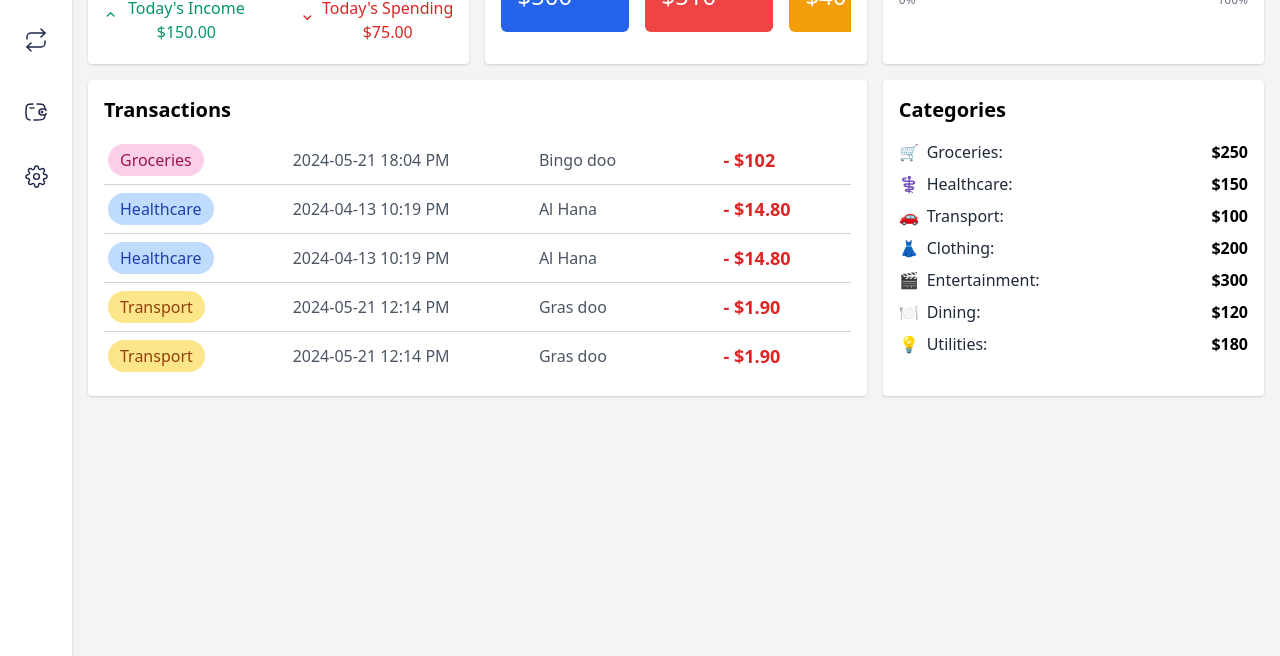
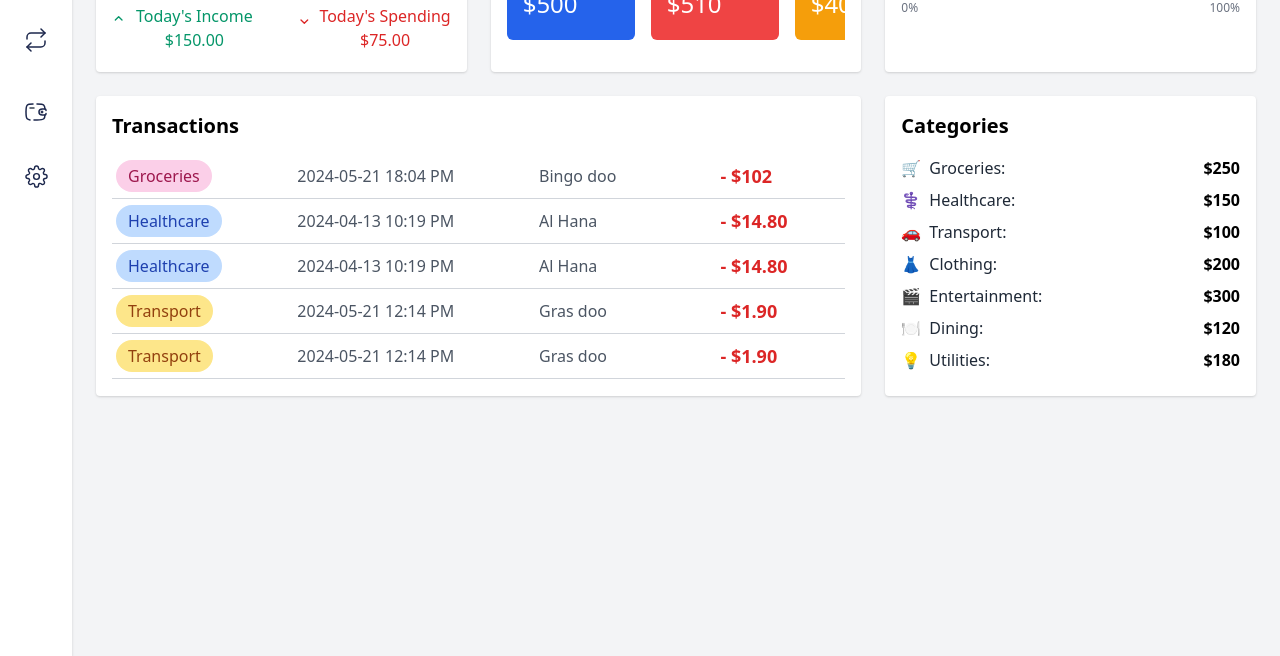
Before and after one commit to OAuth2withJWT/client-application, a plain HTML site: page views/index.html in a window 1280 px wide. Shown: the part 144-800 px from the top of the page. Drawn offline with nearby package versions, Linux system fonts and the light colour scheme.

Commit message:
Some changes

```diff
--- a/views/index.html
+++ b/views/index.html
@@ -34,7 +34,7 @@
 
 </head>
 
-<body class="flex h-full w-full overflow-hidden">
+<body class="flex flex-col h-full w-full overflow-hidden">
 
     <div class="h-screen w-screen flex bg-gray-100">
         <!-- Container -->
@@ -110,9 +110,10 @@
         </aside>
 
 
-        <div class="flex flex-col flex-grow p-4 space-y-4">
+        <div class="flex flex-col flex-grow">
             <!-- Content Container -->
-            <div class="grid grid-cols-2 md:grid-cols-3 gap-4">
+            <div class="p-6">
+            <div class="grid grid-cols-2 md:grid-cols-3 gap-6">
 
                 <!-- Balance Container -->
                 <div class="bg-white p-4 rounded shadow h-48">
@@ -121,15 +122,15 @@
                     <div class="text-center">
                         <p class="text-4xl font-bold text-black-500 mb-2">$1345.67</p>
                     </div>
-                    <div class="flex justify-between mt-4 w-full">
-                        <div class="flex items-center space-x-2 text-green-600">
+                    <div class="flex justify-between w-full">
+                        <div class="flex flex-grow items-center space-x-2 text-green-600">
                             <svg class="w-4 h-4" fill="none" stroke="currentColor" viewBox="0 0 24 24"
                                 xmlns="http://www.w3.org/2000/svg">
                                 <path stroke-linecap="round" stroke-linejoin="round" stroke-width="2" d="M5 12l5-5 5 5">
                                 </path>
                             </svg>
                             <div class="flex flex-col text-center">
-                                <p class="mt-2">Today's Income</p>
+                                <p class="mt-4">Today's Income</p>
                                 <p>$150.00</p>
                             </div>
                         </div>
@@ -140,7 +141,7 @@
                                     d="M19 12l-5 5-5-5"></path>
                             </svg>
                             <div class="flex flex-col text-center">
-                                <p class="mt-2">Today's Spending</p>
+                                <p class="mt-4">Today's Spending</p>
                                 <p>$75.00</p>
                             </div>
                         </div>
@@ -208,7 +209,7 @@
                     <div class="mt-4">
                         <div class="flex items-center justify-between">
                             <p class="text-gray-600">Budget remaining</p>
-                            <p class="text-lg font-semibold text-purple-400">$2345.33</p>
+                            <p class="text-lg font-semibold text-black-400">$2345.33</p>
                         </div>
                         <div class="w-full h-4 bg-gray-200 rounded mt-2">
                             <div class="h-full w-1/3 bg-purple-400 rounded"></div>
@@ -222,10 +223,10 @@
 
                 <!-- Transactions Container -->
                 <div class="bg-white p-4 rounded shadow md:col-span-2">
-                    <h2 class="text-xl font-semibold mb-4">Transactions</h2>
+                    <h2 class="text-xl font-semibold">Transactions</h2>
                     <!-- Transactions content goes here -->
-                    <div class="max-h-60 overflow-y-auto scrollbar-hide">
-                        <div class="space-y-1">
+                    <div class="max-h-56 overflow-y-auto scrollbar-hide mt-4">
+                        <div class="space-y-0.5">
                             <!-- Transaction Card 1 -->
                             <div class="p-1 flex flex-wrap justify-between items-center">
                                 <!-- Container for transaction type -->
@@ -408,5 +409,6 @@
 
             </div>
         </div>
+        </div>
 </body>
 </html>
```
